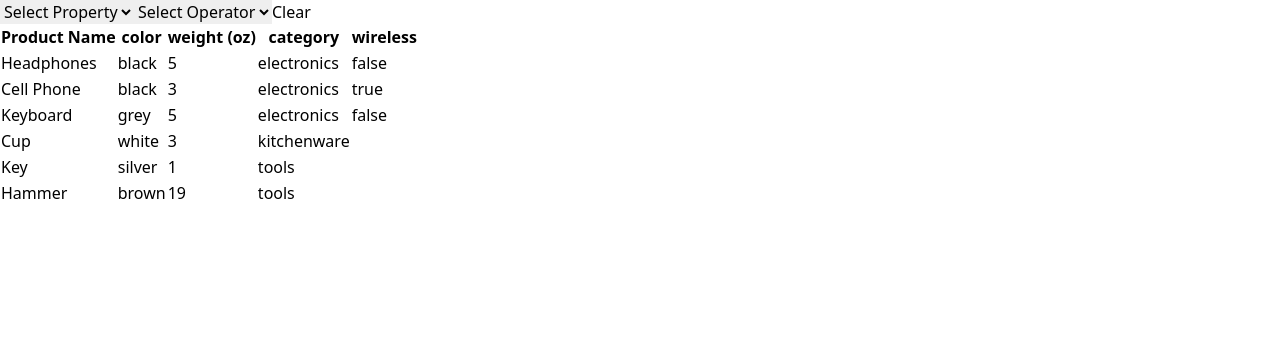
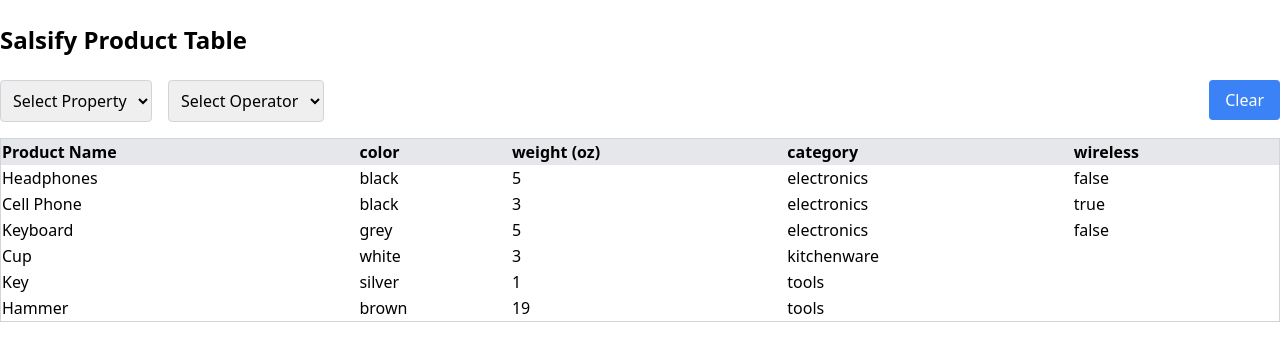
Before and after one commit to viniciuspizettadesouza/challenge-salsify, a React (Vite) app: page / in a window 1280 px wide. Shown: the top 360 px of the page. Built offline with nearby package versions, Linux system fonts and the light colour scheme.

Commit message:
add styles to the table

```diff
--- a/src/components/OperatorSelect.tsx
+++ b/src/components/OperatorSelect.tsx
@@ -28,7 +28,12 @@
   };
 
   return (
-    <select value={selectedOperatorId || ""} onChange={handleChange} aria-label="Operator Select">
+    <select
+      className="p-2 rounded border border-gray-300"
+      value={selectedOperatorId || ""}
+      onChange={handleChange}
+      aria-label="Operator Select"
+    >
       <option value="">Select Operator</option>
       {renderOperatorOptions()}
     </select>
--- a/src/components/PropertySelect.tsx
+++ b/src/components/PropertySelect.tsx
@@ -23,6 +23,7 @@
 
   return (
     <select
+      className="p-2 rounded border border-gray-300"
       value={selectedPropertyId !== null ? selectedPropertyId : ""}
       onChange={(e) => handlePropertyChange(parseInt(e.target.value))}
       aria-label="Property Select"
--- a/src/components/PropertyValueSelect.tsx
+++ b/src/components/PropertyValueSelect.tsx
@@ -31,17 +31,23 @@
   return (
     <>
       {selectedOperatorId === "contains" || selectedOperatorId === "in" ? (
-        <div>
+        <>
           <input
             type="text"
+            className="p-2 rounded border border-gray-300"
             value={selectedPropertyValue || ""}
             onChange={handleChange}
             placeholder="Enter value(s) to filter"
           />
           {error && <p style={{ color: "red" }}>{error}</p>}
-        </div>
+        </>
       ) : (
-        <select value={selectedPropertyValue || ""} onChange={handleChange} aria-label="Property Value Select">
+        <select
+          className="p-2 rounded border border-gray-300"
+          value={selectedPropertyValue || ""}
+          onChange={handleChange}
+          aria-label="Property Value Select"
+        >
           <option value="">Select a value</option>
           {propertyValues.map((value) => (
             <option key={value} value={value}>
--- a/src/components/Table.tsx
+++ b/src/components/Table.tsx
@@ -104,7 +104,11 @@
   });
 
   return (
-    <div>
+    <div className="container mx-auto py-6">
+      <h1 className="text-2xl font-bold mb-6">Salsify Product Table</h1>
+
+      <div className="flex justify-between">
+        <div className="flex items-center space-x-4 mb-4">
           <PropertySelect
             filter={filter}
             properties={properties}
@@ -122,9 +126,20 @@
               setSelectedPropertyValue={handlePropertyValueChange}
             />
           )}
-      <button onClick={handleClear}>Clear</button>
+        </div>
+        <div>
+          <button
+            className="bg-blue-500 text-white py-2 px-4 rounded hover:bg-blue-600"
+            onClick={handleClear}
+          >
+            Clear
+          </button>
+        </div>
+      </div>
+
       {filteredProducts.length > 0 ? (
-        <table>
+        <div className="overflow-x-auto">
+          <table className="w-full border-collapse border border-gray-300">
             <thead>
               <TableHeader properties={properties} />
             </thead>
@@ -136,6 +151,7 @@
               ))}
             </tbody>
           </table>
+        </div>
       ) : (
         <p>No products available.</p>
       )}
--- a/src/components/TableHeader.tsx
+++ b/src/components/TableHeader.tsx
@@ -5,9 +5,11 @@
 }
 
 const TableHeader: React.FC<TableHeaderProps> = ({ properties }) => (
-  <tr>
+  <tr className="bg-gray-200">
     {properties.map((property) => (
-      <th key={property.id}>{property.name}</th>
+      <th className="text-left" key={property.id}>
+        {property.name}
+      </th>
     ))}
   </tr>
 );
```
Lines whose indentation alone changed are shown as unchanged.
